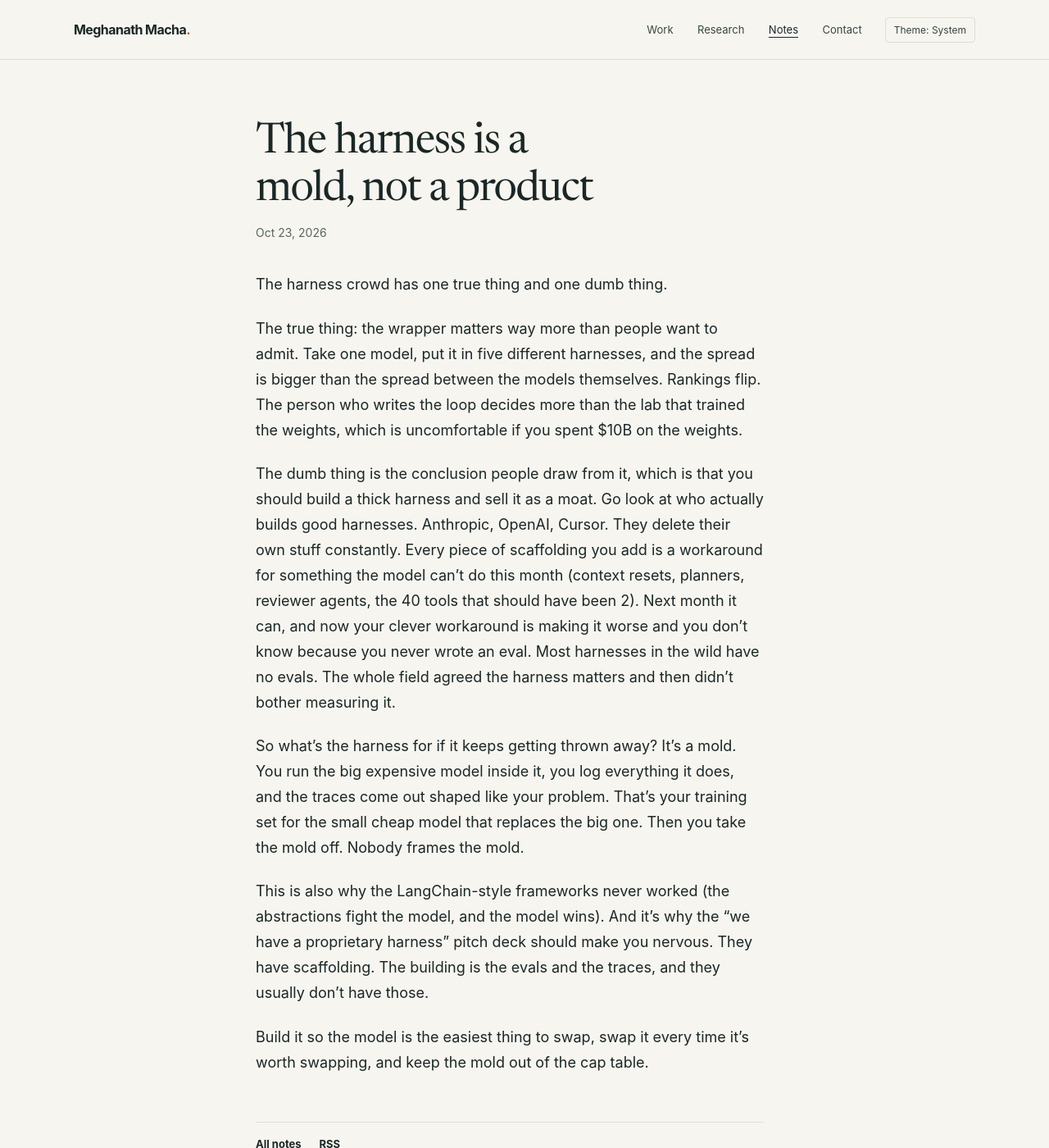
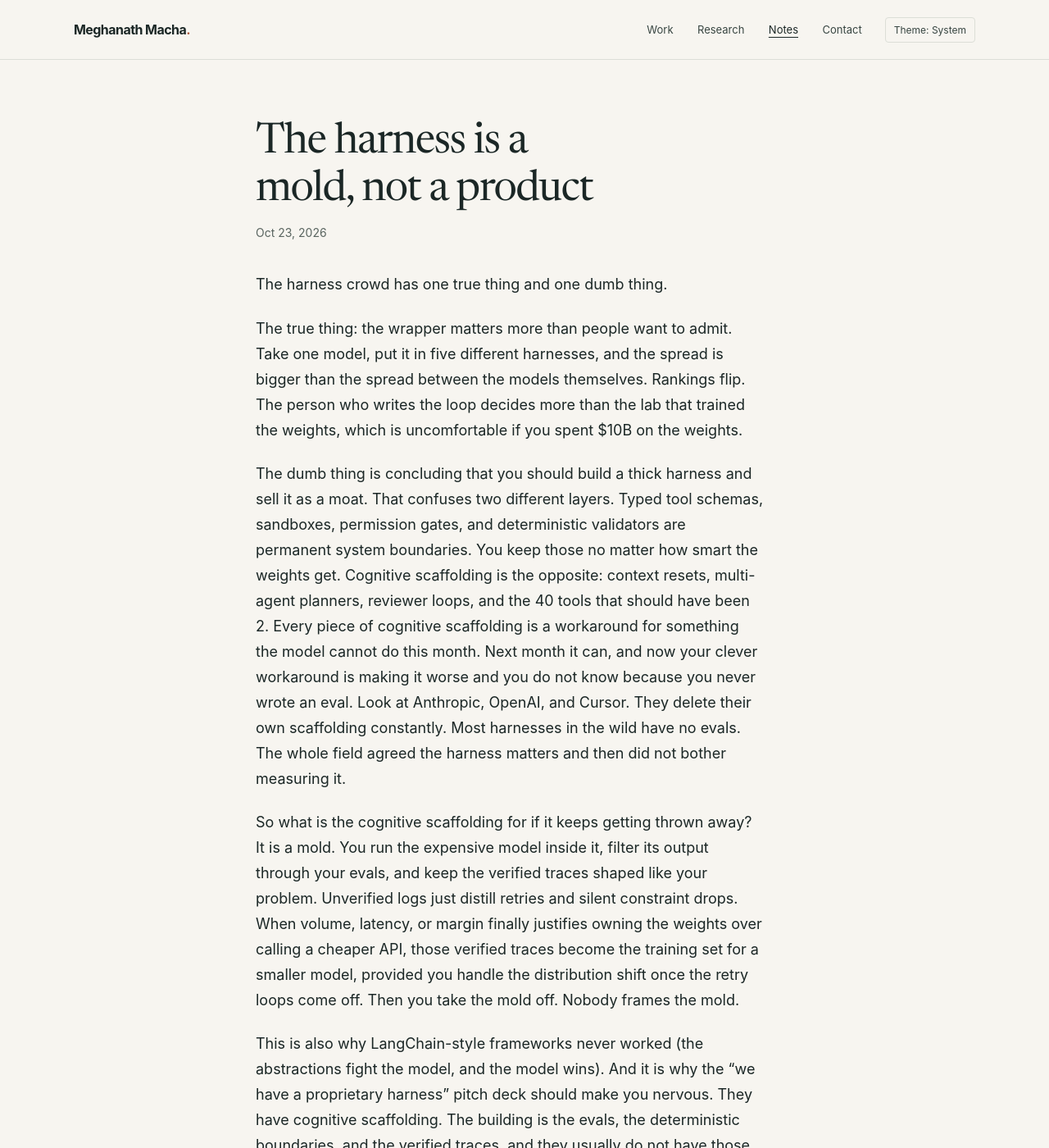
Before and after one commit to mmacha/mmacha.github.io, a Jekyll site: the page built from _posts/2026-10-23-harness-is-a-mold.md, in a window 1280 px wide and 1400 px high. Shown: the whole window at 82% size. Built offline with Jekyll 4.4.1, drawn with Linux system fonts in a browser that asks for light colours; some of the changed text lies outside the part shown.

Commit message:
Revise harness note and sync its homepage summary

```diff
--- a/_posts/2026-10-23-harness-is-a-mold.md
+++ b/_posts/2026-10-23-harness-is-a-mold.md
@@ -1,18 +1,18 @@
 ---
 layout: post
 title: The harness is a mold, not a product
-homepage_summary: Keep agent scaffolding replaceable and use the traces it captures to train smaller models on your own tasks.
+homepage_summary: Keep cognitive scaffolding replaceable, keep system boundaries hard, and use verified traces to train smaller models when volume justifies it.
 description: The wrapper around the model matters more than people admit, and it still keeps getting thrown away. Both are true, and the resolution is a mold.
 ---
 
 The harness crowd has one true thing and one dumb thing.
 
-The true thing: the wrapper matters way more than people want to admit. Take one model, put it in five different harnesses, and the spread is bigger than the spread between the models themselves. Rankings flip. The person who writes the loop decides more than the lab that trained the weights, which is uncomfortable if you spent $10B on the weights.
+The true thing: the wrapper matters more than people want to admit. Take one model, put it in five different harnesses, and the spread is bigger than the spread between the models themselves. Rankings flip. The person who writes the loop decides more than the lab that trained the weights, which is uncomfortable if you spent $10B on the weights.
 
-The dumb thing is the conclusion people draw from it, which is that you should build a thick harness and sell it as a moat. Go look at who actually builds good harnesses. Anthropic, OpenAI, Cursor. They delete their own stuff constantly. Every piece of scaffolding you add is a workaround for something the model can't do this month (context resets, planners, reviewer agents, the 40 tools that should have been 2). Next month it can, and now your clever workaround is making it worse and you don't know because you never wrote an eval. Most harnesses in the wild have no evals. The whole field agreed the harness matters and then didn't bother measuring it.
+The dumb thing is concluding that you should build a thick harness and sell it as a moat. That confuses two different layers. Typed tool schemas, sandboxes, permission gates, and deterministic validators are permanent system boundaries. You keep those no matter how smart the weights get. Cognitive scaffolding is the opposite: context resets, multi-agent planners, reviewer loops, and the 40 tools that should have been 2. Every piece of cognitive scaffolding is a workaround for something the model cannot do this month. Next month it can, and now your clever workaround is making it worse and you do not know because you never wrote an eval. Look at Anthropic, OpenAI, and Cursor. They delete their own scaffolding constantly. Most harnesses in the wild have no evals. The whole field agreed the harness matters and then did not bother measuring it.
 
-So what's the harness for if it keeps getting thrown away? It's a mold. You run the big expensive model inside it, you log everything it does, and the traces come out shaped like your problem. That's your training set for the small cheap model that replaces the big one. Then you take the mold off. Nobody frames the mold.
+So what is the cognitive scaffolding for if it keeps getting thrown away? It is a mold. You run the expensive model inside it, filter its output through your evals, and keep the verified traces shaped like your problem. Unverified logs just distill retries and silent constraint drops. When volume, latency, or margin finally justifies owning the weights over calling a cheaper API, those verified traces become the training set for a smaller model, provided you handle the distribution shift once the retry loops come off. Then you take the mold off. Nobody frames the mold.
 
-This is also why the LangChain-style frameworks never worked (the abstractions fight the model, and the model wins). And it's why the "we have a proprietary harness" pitch deck should make you nervous. They have scaffolding. The building is the evals and the traces, and they usually don't have those.
+This is also why LangChain-style frameworks never worked (the abstractions fight the model, and the model wins). And it is why the "we have a proprietary harness" pitch deck should make you nervous. They have cognitive scaffolding. The building is the evals, the deterministic boundaries, and the verified traces, and they usually do not have those.
 
-Build it so the model is the easiest thing to swap, swap it every time it's worth swapping, and keep the mold out of the cap table.
+Keep your system boundaries hard, make the model easy to swap until volume justifies distilling it, and keep the mold out of the cap table.
```
